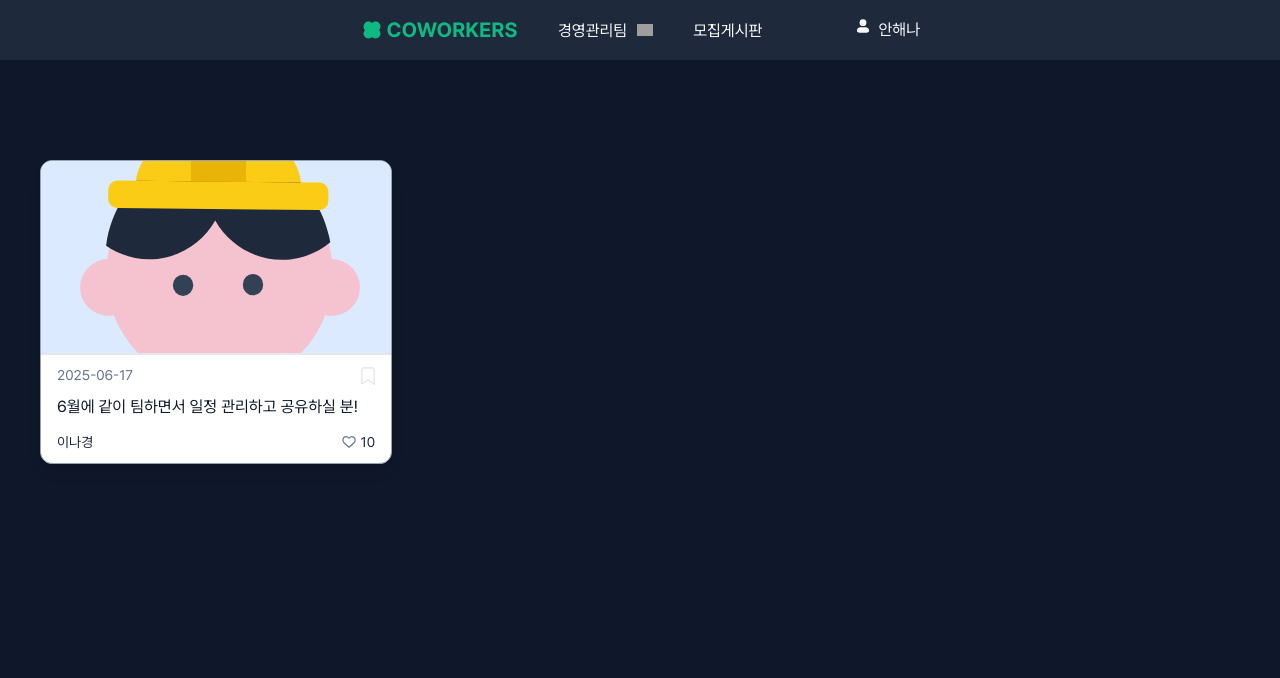
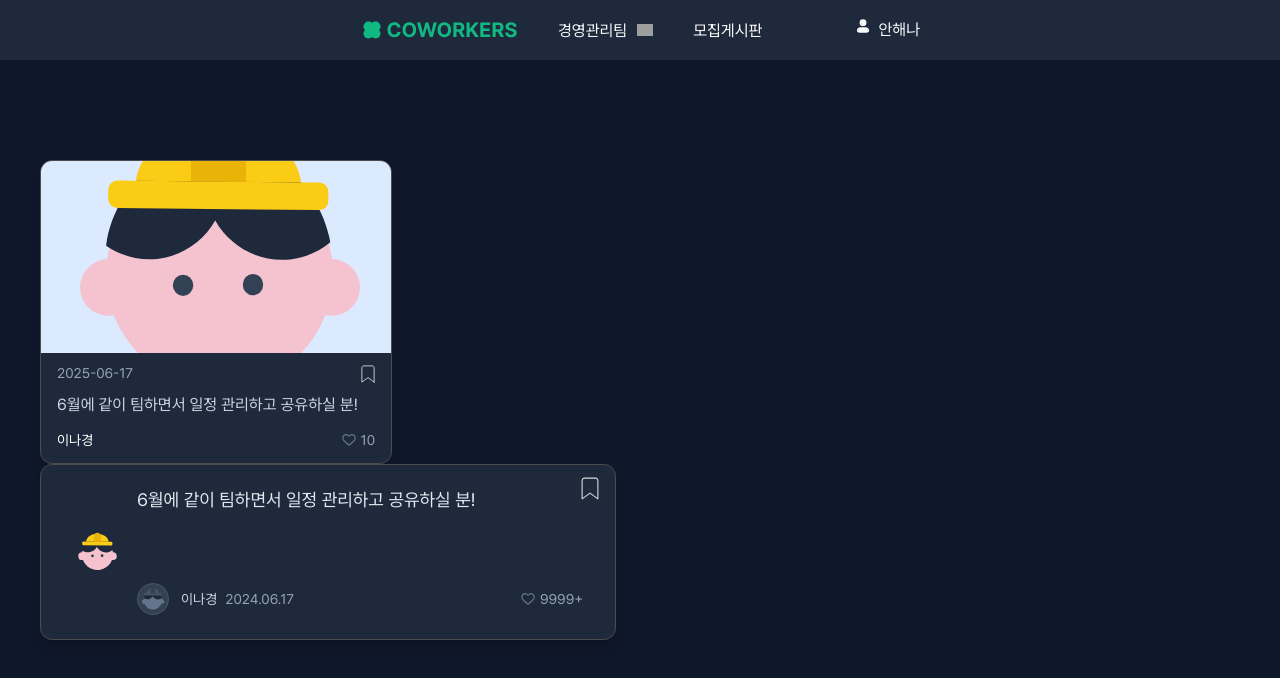
Before and after one commit to FE14-Part4-Team2/coworkers, a Next.js app: page /boards in a window 1280 px wide. Shown: the top 678 px of the page. Built offline with nearby package versions, Linux system fonts and the light colour scheme; grey boxes are pictures that could not be loaded.

Commit message:
feat: 긴 버전 카드 구현

```diff
--- a/src/app/(board)/boards/page.tsx
+++ b/src/app/(board)/boards/page.tsx
@@ -1,9 +1,12 @@
-import Card from "@/components/feature/Boards/Card";
+import LongCard from "@/components/feature/Boards/LongCard";
+import ShortCard from "@/components/feature/Boards/ShortCard";
+import Card from "@/components/feature/Boards/ShortCard";
 
 export default function Page() {
   return (
     <>
-      <Card />
+      <ShortCard />
+      <LongCard />
     </>
   );
 }
--- /dev/null
+++ b/src/components/feature/Boards/LongCard.tsx
@@ -0,0 +1,60 @@
+"use client";
+import Image from "next/image";
+
+export default function LongCard() {
+  return (
+    <div className="w-[36rem] h-[11rem] border border-card-border bg-bg-secondary rounded-xl px-8 py-6 shadow-lg relative flex items-center">
+      {/* 프로필 이미지 */}
+      <div className="w-12 h-12 rounded-full overflow-hidden flex-shrink-0">
+        <Image
+          src="/icons/icon-avatar.svg"
+          alt="프로필"
+          width={48}
+          height={48}
+          className="object-cover"
+        />
+      </div>
+
+      {/* 내용: flex-col로 위(제목)-아래(하단정보) 퍼짐 */}
+      <div className="ml-4 w-full h-full flex flex-col justify-between">
+        {/* 제목: 윗부분 */}
+        <div className="text-2lg text-text-tertiary truncate">
+          6월에 같이 팀하면서 일정 관리하고 공유하실 분!
+        </div>
+        {/* 하단 정보: 아랫부분 */}
+        <div className="flex items-center text-xs text-text-secondary">
+          <span className="flex items-center gap-3 text-md">
+            <Image
+              src="/icons/icon-profile-default.svg"
+              alt="작성자"
+              width={32}
+              height={32}
+            />
+            이나경
+          </span>
+          <span className="text-md ml-2 text-interaction-inactive">
+            2024.06.17
+          </span>
+          <span className="flex items-center gap-1 ml-auto text-sm text-text-disabled ">
+            <Image
+              src="/icons/icon-heart.svg"
+              alt="하트"
+              width={16}
+              height={16}
+            />
+            9999+
+          </span>
+        </div>
+      </div>
+
+      <button className="absolute top-3 right-4">
+        <Image
+          src="/icons/icon-bookmark2.svg"
+          alt="더보기"
+          width={18}
+          height={18}
+        />
+      </button>
+    </div>
+  );
+}
--- a/src/components/feature/Boards/Card.tsx
+++ b/src/components/feature/Boards/ShortCard.tsx
@@ -1,9 +1,9 @@
 "use client";
 import Image from "next/image";
 
-export default function MyDataCard() {
+export default function ShortCard() {
   return (
-    <div className="w-[22rem] h-[19rem] rounded-xl border border-1.5 border-interaction-inactive bg-white shadow-lg overflow-hidden">
+    <div className="w-[22rem] h-[19rem] rounded-xl border border-card-border bg-bg-secondary shadow-lg overflow-hidden">
       <div className="w-full h-[12rem] bg-blue-100 flex items-center justify-center relative">
         <Image
           src="/icons/icon-avatar.svg"
@@ -13,11 +13,9 @@ export default function MyDataCard() {
         />
       </div>
 
-      <div className="border bg-text-default"></div>
-
       <div className="px-4 py-3">
         <div className="flex items-center justify-between">
-          <span className="flex gap-2 text-md text-text-default">
+          <span className="flex gap-2 text-md text-text-disabled">
             2025-06-17
           </span>
           <Image
@@ -29,12 +27,12 @@ export default function MyDataCard() {
           />
         </div>
 
-        <div className="mt-3 text-lg text-bg-primary mb-4">
+        <div className="mt-3 text-lg text-text-secondary mb-4">
           6월에 같이 팀하면서 일정 관리하고 공유하실 분!
         </div>
 
         <div className="flex justify-between items-center">
-          <div className="text-sm text-bg-secondary ">이나경</div>
+          <div className="text-sm text-text-Primary ">이나경</div>
           <div className="flex gap-1 items-center">
             <Image
               src="/icons/icon-heart.svg"
@@ -42,7 +40,7 @@ export default function MyDataCard() {
               width={16}
               height={16}
             />
-            <span className="text-sm text-bg-secondary ">10</span>
+            <span className="text-sm text-text-disabled ">10</span>
           </div>
         </div>
       </div>
--- a/tailwind.config.ts
+++ b/tailwind.config.ts
@@ -52,6 +52,7 @@ const config: Config = {
         "icon-primary": "#64748b",
         "icon-inverse": "#f8fafc",
         "icon-brand": "#10b981",
+        "card-border": "#4c4c4c",
       },
     },
   },
```
